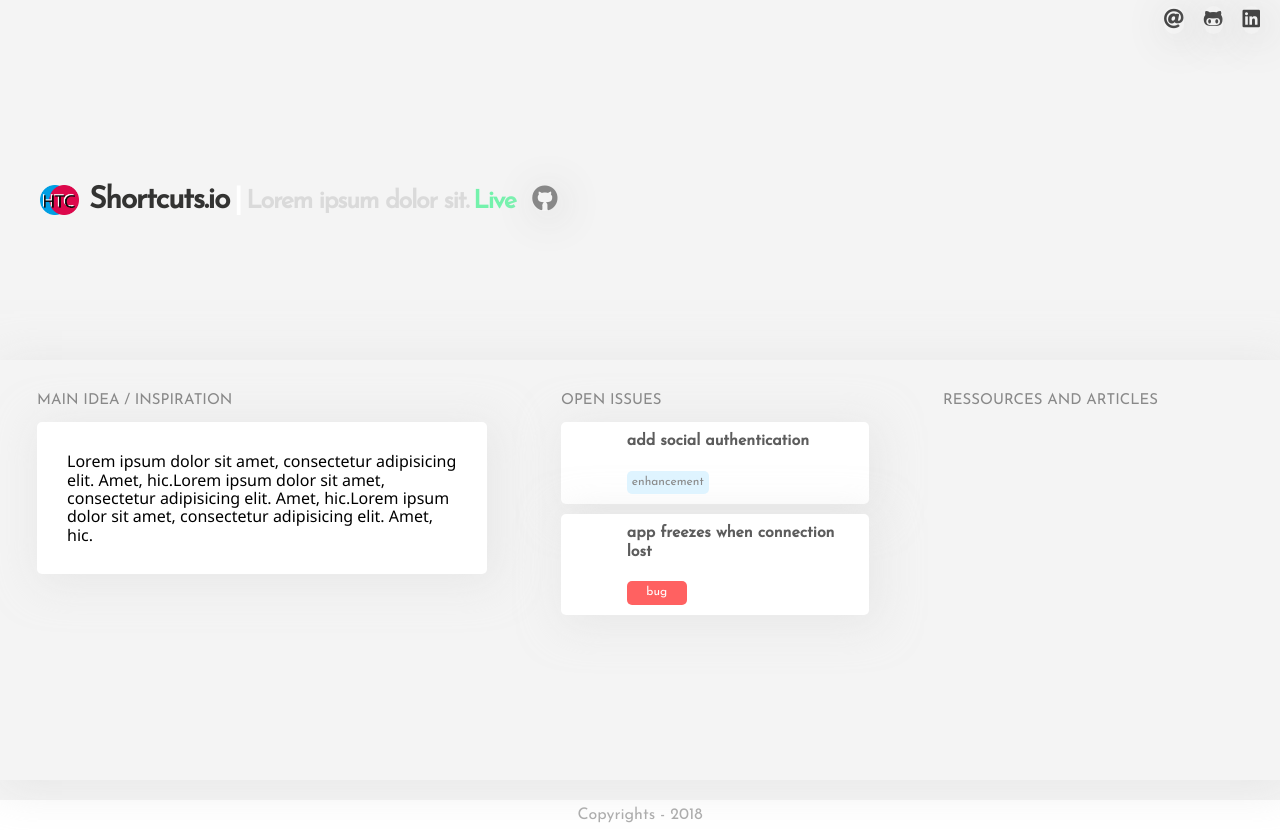
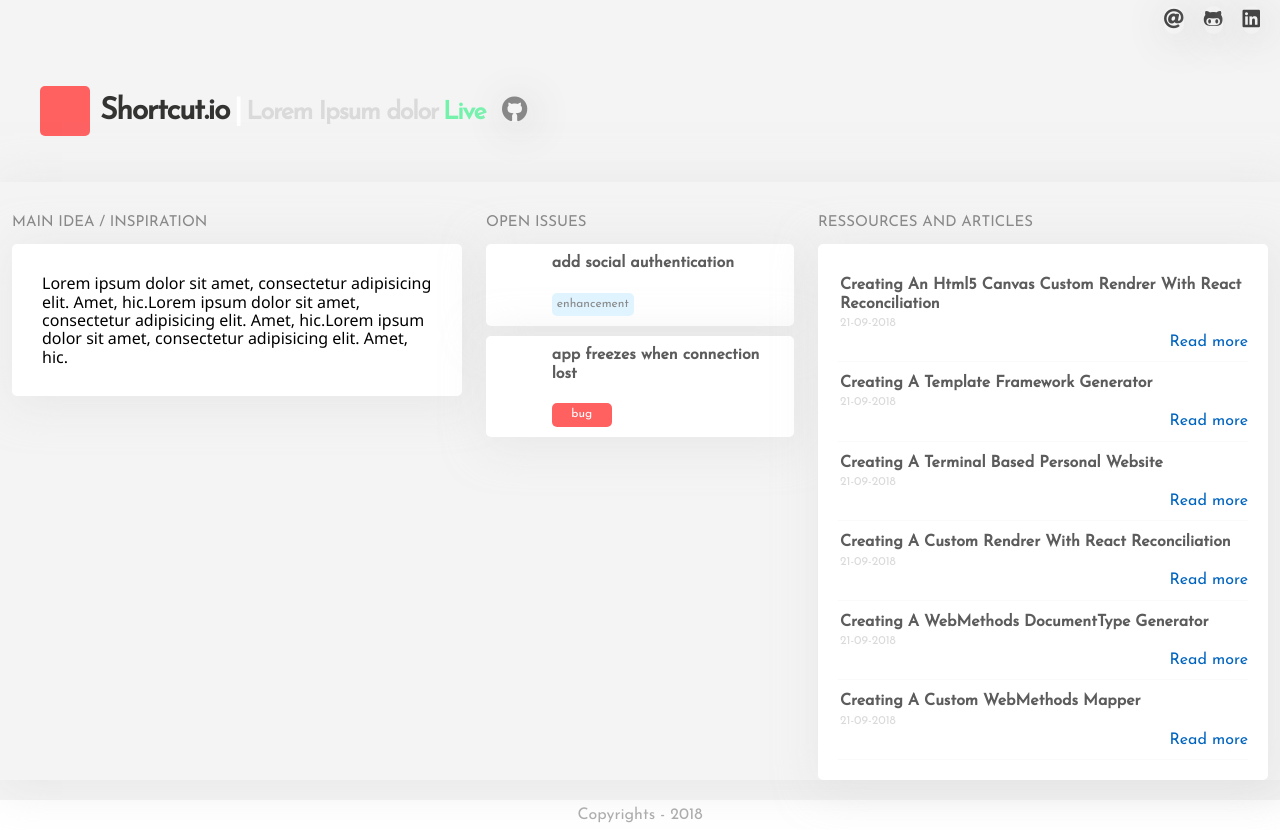
Before and after one commit to HamzaTanjiCherkaoui/personalWebsite, a React (Create React App) app: page / in a window 1280 px wide. Built offline with nearby package versions, Linux system fonts and the light colour scheme.

Commit message:
project Details WIP

```diff
--- a/public/index.html
+++ b/public/index.html
@@ -13,7 +13,7 @@
     <link rel="stylesheet" href="https://use.fontawesome.com/releases/v5.3.1/css/all.css" integrity="sha384-mzrmE5qonljUremFsqc01SB46JvROS7bZs3IO2EmfFsd15uHvIt+Y8vEf7N7fWAU" crossorigin="anonymous">
 
 
-    <link rel="stylesheet" type="text/css" href="https://necolas.github.io/normalize.css/8.0.0/"/>
+    <link rel="stylesheet" type="text/css" href="https://necolas.github.io/normalize.css/8.0.0/normalize.css">
     <!--
       Notice the use of %PUBLIC_URL% in the tags above.
       It will be replaced with the URL of the `public` folder during the build.
--- a/src/components/header/Header.js
+++ b/src/components/header/Header.js
@@ -1,7 +1,7 @@
 import React from 'react';
 import './Header.css';
 
-const Header = ({rightNav ,logo,title, subTitle, additionalDetails}) => {
+const Header = ({rightNav ,logo,logoColor,title, subTitle, additionalDetails}) => {
     return (
         <React.Fragment>
             <div className="header">
@@ -11,6 +11,7 @@ const Header = ({rightNav ,logo,title, subTitle, additionalDetails}) => {
             </div>
             <div className="brand">
                 {logo && <img src={logo} className="logo"/>}
+                {logoColor && <div className={`image ${logoColor}`}></div>}
                 <h1>
                     {title}
                     <span className="white">
--- a/src/containers/projectDetails/ProjectDetails.js
+++ b/src/containers/projectDetails/ProjectDetails.js
@@ -21,7 +21,7 @@ class ProjectDetails extends Component {
         <h2>main idea / inspiration </h2>
         <ul className="no-padding">
             <li className="card">
-                    <div class="main-idea">
+                    <div className="main-idea">
                         {projectDetails.idea}
                         </div>
                     </li>
@@ -33,7 +33,7 @@ class ProjectDetails extends Component {
         </div>
         <div className="section">
         <h2>Ressources and Articles </h2>
-
+        <PostsList posts={posts} />
         </div>
       </div>
       </React.Fragment>
@@ -43,10 +43,9 @@ class ProjectDetails extends Component {
     renderHeader() {
         return (
             <Header
-            logo
-            ={logo}
-            title="Shortcuts.io"
-            subTitle="Lorem ipsum dolor sit."
+            logoColor="red"
+            title={projectDetails.title}
+            subTitle={projectDetails.subTitle}
             rightNav=
                       { <ul className="contact">
                       <li> <a href=""> <i className="fas fa-at"></i> </a> </li>
@@ -56,8 +55,8 @@ class ProjectDetails extends Component {
 
             additionalDetails= {
                 <React.Fragment>
-                <span className="green-color">Live</span>
-            <span> <a href="#"><i className="repo fab fa-github"></i></a></span>
+                <span className="green-color">{projectDetails.status}</span>
+            <span> <a href={projectDetails.github}><i className="repo fab fa-github"></i></a></span>
             </React.Fragment>
          }/>
         )
--- a/src/containers/projectIssues/ProjectIssues.js
+++ b/src/containers/projectIssues/ProjectIssues.js
@@ -8,7 +8,7 @@ export default class ProjectIssues extends Component {
       <React.Fragment>
         {projectIsssues.map(projectIsssue=>{
             return (
-                <Card key={projectIsssue.issue} title={projectIsssue.issue} tags={[projectIsssue.tag]}/>
+                <Card key={projectIsssue.issue} title={projectIsssue.issue} effect="hover" tags={[projectIsssue.tag]}/>
             )
         })}
       </React.Fragment>
--- a/src/seeds/projectDetails.js
+++ b/src/seeds/projectDetails.js
@@ -1,5 +1,9 @@
 const projectDetails = {
     idea : "Lorem ipsum dolor sit amet, consectetur adipisicing elit. Amet, hic.Lorem ipsum dolor sit amet, consectetur adipisicing elit. Amet, hic.Lorem ipsum dolor sit amet, consectetur adipisicing elit. Amet, hic.",
+    title : "Shortcut.io",
+    subTitle : "Lorem Ipsum dolor",
+    status : "Live",
+    github :"https://github.com/HamzaTanjiCherkaoui/ShortcutsIO"
 
 }
 export default projectDetails;
--- a/src/seeds/projectIssues.js
+++ b/src/seeds/projectIssues.js
@@ -1,5 +1,18 @@
 const projectIsssues = [
-    {issue : "add social authentication" , tag : {label:"enhancement",color:"light-blue"}},
-    {issue : "app freezes when connection lost" , tag : {label:"bug",color:"red"}}
+    {
+        issue: "add social authentication",
+        link: "",
+        tag: {
+            label: "enhancement",
+            color: "light-blue"
+        }
+    }, {
+        issue: "app freezes when connection lost",
+        link: "",
+        tag: {
+            label: "bug",
+            color: "red"
+        }
+    }
 ]
 export default projectIsssues;
```
